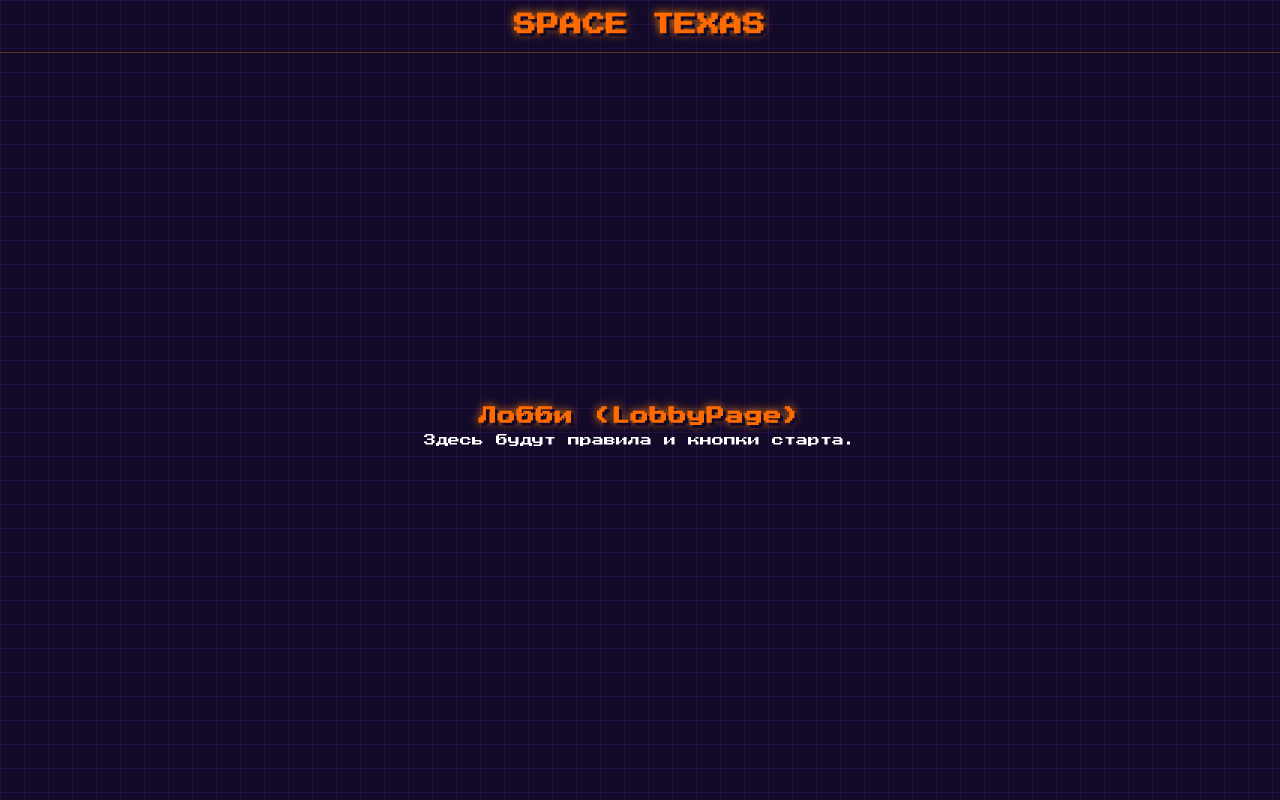
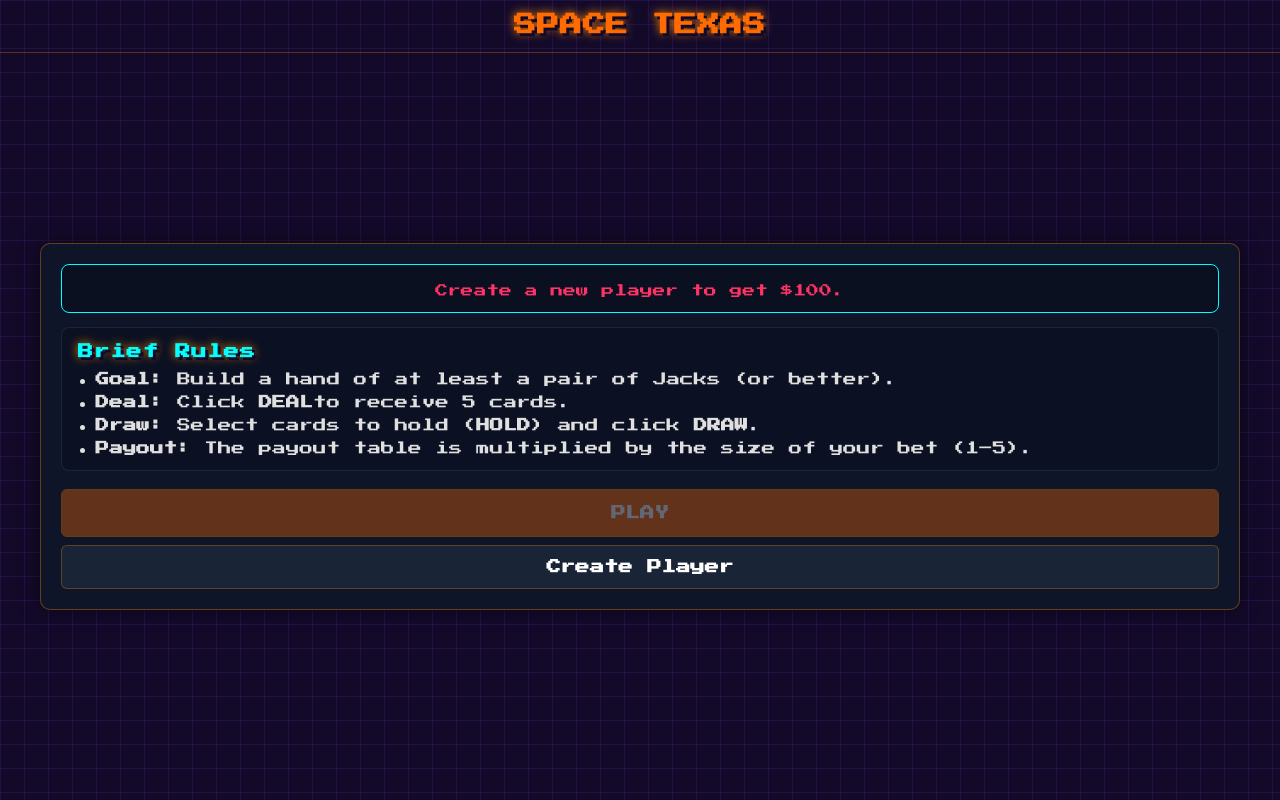
Before and after one commit to dmkomur/holdem, a React (Vite) app: page / in a window 1280 px wide. Built offline with nearby package versions, Linux system fonts and the light colour scheme.

Commit message:
feat: lobby page

```diff
--- /dev/null
+++ b/src/pages/LobbyPage.css
@@ -0,0 +1,140 @@
+.lobby-card {
+        display: flex;
+        flex-direction: column;
+        gap: 0.85rem;
+        width: 100%;
+        max-width: 1200px;
+        padding: 1.25rem;
+        background: rgba(15, 23, 42, 0.9);
+        border: 1px solid rgba(255, 140, 0, 0.35);
+        border-radius: 10px;
+        box-shadow: 0 0 20px rgba(0, 0, 0, 0.5);
+}
+
+.lobby-header {
+        text-align: center;
+}
+
+
+
+.player-status-card {
+        background: rgba(10, 15, 30, 0.8);
+        border: 1px solid var(--neon-cyan);
+        border-radius: 8px;
+        padding: 0.75rem 1rem;
+}
+
+.player-info-row {
+        display: flex;
+        justify-content: space-between;
+        align-items: center;
+        margin-bottom: 0.25rem;
+        font-size: clamp(0.85rem, 2vw, 1rem);
+}
+
+.player-info-row:last-child {
+        margin-bottom: 0;
+}
+
+.player-info-row .label {
+        color: #94a3b8;
+}
+
+.player-info-row .value.name {
+        color: var(--text-main);
+}
+
+.player-info-row .value.balance {
+        color: var(--texas-orange);
+        font-weight: 700;
+}
+
+.status-alert {
+        margin: 0.4rem 0 0 0;
+        font-size: 0.8rem;
+        color: var(--suit-red);
+        text-align: center;
+        line-height: 1.3;
+}
+
+/* Блок правил */
+.rules-card {
+        background: rgba(10, 15, 30, 0.6);
+        border-radius: 8px;
+        padding: 0.75rem 1rem;
+        border: 1px solid rgba(255, 255, 255, 0.08);
+}
+
+.rules-title {
+        margin: 0 0 0.4rem 0;
+        font-size: clamp(0.85rem, 2vw, 0.95rem);
+        color: var(--neon-cyan);
+}
+
+.rules-list {
+        margin: 0;
+        padding-left: 1.1rem;
+        font-size: clamp(0.75rem, 1.8vw, 0.85rem);
+        color: var(--suit-black);
+        line-height: 1.4;
+}
+
+.rules-list li {
+        margin-bottom: 0.25rem;
+}
+
+.rules-list li:last-child {
+        margin-bottom: 0;
+}
+
+.lobby-actions {
+        display: flex;
+        flex-direction: column;
+        gap: 0.5rem;
+        width: 100%;
+        margin-top: 0.25rem;
+}
+
+.btn {
+        font-family: inherit;
+        min-height: 44px;
+        padding: 0.5rem 1rem;
+        border-radius: 6px;
+        font-weight: 700;
+        font-size: clamp(0.85rem, 2vw, 1rem);
+        cursor: pointer;
+        border: none;
+        transition: all 0.15s ease;
+        touch-action: manipulation;
+}
+
+.btn:disabled {
+        opacity: 0.35;
+        cursor: not-allowed;
+        box-shadow: none !important;
+        transform: none !important;
+}
+
+.btn-primary.btn-play {
+        min-height: 48px;
+        background-color: var(--texas-orange);
+        color: var(--text-main);
+        border: 1px solid var(--texas-orange-glow);
+        box-shadow: 0 0 12px rgba(255, 140, 0, 0.35);
+}
+
+.btn-primary.btn-play:hover:not(:disabled) {
+        background-color: var(--texas-orange-glow);
+        box-shadow: 0 0 18px rgba(255, 140, 0, 0.6);
+}
+
+.btn-secondary {
+        background: rgba(30, 41, 59, 0.8);
+        color: var(--text-main);
+        border: 1px solid rgba(255, 140, 0, 0.3);
+}
+
+.btn-secondary:hover:not(:disabled) {
+        background: rgba(51, 65, 85, 0.9);
+        color: var(--suit-black);
+}
--- a/src/pages/LobbyPage.tsx
+++ b/src/pages/LobbyPage.tsx
@@ -1,10 +1,82 @@
 import React from "react";
+import { useNavigate } from "react-router-dom";
+import { useGameStore } from "../store/useGameStore";
+import "./LobbyPage.css";
 
 export const LobbyPage: React.FC = () => {
+    const navigate = useNavigate();
+    const userName = useGameStore((state) => state.userName);
+    const balance = useGameStore((state) => state.balance);
+
+    const canPlay = Boolean(userName?.trim()) && balance >= 1;
+
     return (
-        <div style={{ textAlign: "center", color: "#fff" }}>
-            <h2>Лобби (LobbyPage)</h2>
-            <p>Здесь будут правила и кнопки старта.</p>
+        <div className="lobby-card">
+            <section className="player-status-card">
+                {userName ? (
+                    <div className="player-details">
+                        <div className="player-info-row">
+                            <span className="label">Player:</span>
+                            <span className="value name">{userName}</span>
+                        </div>
+                        <div className="player-info-row">
+                            <span className="label">Credits:</span>
+                            <span className="value balance">${balance}</span>
+                        </div>
+                        {balance < 1 && (
+                            <p className="status-alert">
+                                You have run out of credits! Create a new player
+                                to get $100.
+                            </p>
+                        )}
+                    </div>
+                ) : (
+                    <p className="status-alert">
+                        Create a new player to get $100.
+                    </p>
+                )}
+            </section>
+
+            <section className="rules-card">
+                <h3 className="rules-title">Brief Rules</h3>
+                <ul className="rules-list">
+                    <li>
+                        <strong>Goal:</strong> Build a hand of at least a pair
+                        of Jacks (or better).
+                    </li>
+                    <li>
+                        <strong>Deal:</strong> Click <strong>DEAL</strong>
+                        to receive 5 cards.
+                    </li>
+                    <li>
+                        <strong>Draw:</strong> Select cards to hold (
+                        <strong>HOLD</strong>) and click <strong>DRAW</strong>.
+                    </li>
+                    <li>
+                        <strong>Payout:</strong> The payout table is multiplied
+                        by the size of your bet (1–5).
+                    </li>
+                </ul>
+            </section>
+
+            <footer className="lobby-actions">
+                <button
+                    type="button"
+                    className="btn btn-primary btn-play"
+                    onClick={() => navigate("/game")}
+                    disabled={!canPlay}
+                >
+                    PLAY
+                </button>
+
+                <button
+                    type="button"
+                    className="btn btn-secondary"
+                    onClick={() => navigate("/player")}
+                >
+                    Create Player{" "}
+                </button>
+            </footer>
         </div>
     );
 };
--- a/src/pages/NewPlayerPage.css
+++ b/src/pages/NewPlayerPage.css
@@ -16,14 +16,14 @@
 .card-title {
         margin: 0;
         font-size: clamp(1.2rem, 3vw, 1.5rem);
-        color: #ff8c00;
+        color: var(--texas-orange);
         text-align: center;
 }
 
 .card-subtitle {
         margin: 0;
         font-size: clamp(0.75rem, 2vw, 0.85rem);
-        color: #94a3b8;
+        color: var(--suit-gray);
         line-height: 1.4;
         text-align: center;
 }
@@ -44,7 +44,7 @@
 .form-label {
         font-size: 0.85rem;
         font-weight: 600;
-        color: #e2e8f0;
+        color: var(--suit-gray);
 }
 
 .form-input {
@@ -53,9 +53,9 @@
         /* Touch target */
         padding: 0.5rem 0.8rem;
         background: rgba(10, 15, 30, 0.9);
-        border: 1px solid rgba(0, 243, 255, 0.4);
+        border: 1px solid var(--neon-cyan);
         border-radius: 6px;
-        color: #ffffff;
+        color: var(--text-main);
         font-family: inherit;
         font-size: 1rem;
         box-sizing: border-box;
@@ -63,7 +63,7 @@
 
 .form-input:focus {
         outline: none;
-        border-color: #ff8c00;
+        border-color: var(--texas-orange-glow);
         box-shadow: 0 0 8px rgba(255, 140, 0, 0.4);
 }
 
@@ -98,24 +98,24 @@
 
 .btn-secondary {
         background: rgba(30, 41, 59, 0.8);
-        color: #e2e8f0;
+        color: var(--suit-gray);
         border: 1px solid rgba(255, 140, 0, 0.3);
 }
 
 .btn-secondary:hover:not(:disabled) {
         background: rgba(51, 65, 85, 0.9);
-        color: #ff8c00;
+        color: var(--texas-orange);
 }
 
 .btn-primary {
-        background: linear-gradient(135deg, #ff8c00 0%, #e65100 100%);
-        color: #ffffff;
-        border: 1px solid #ffa726;
+        background-color: var(--texas-orange);
+        color: var(--text-main);
+        border: 1px solid var(--texas-orange);
         box-shadow: 0 0 10px rgba(255, 140, 0, 0.3);
 }
 
 .btn-primary:hover:not(:disabled) {
-        background: linear-gradient(135deg, #ffa000 0%, #f57c00 100%);
+        background-color: var(--texas-orange-glow);
         box-shadow: 0 0 15px rgba(255, 140, 0, 0.6);
 }
 
```
